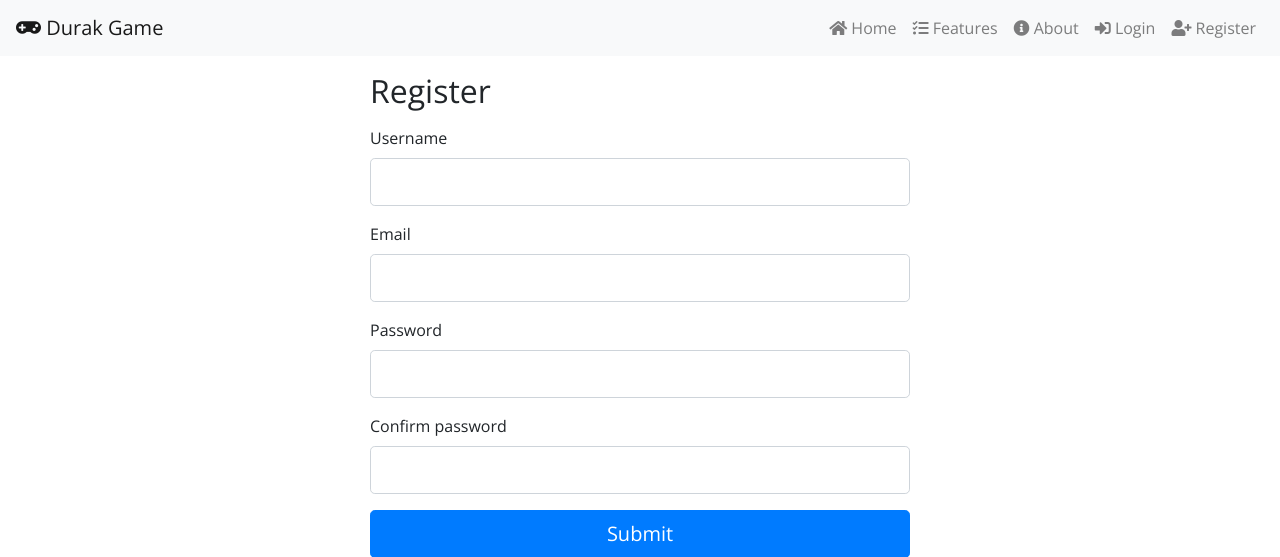
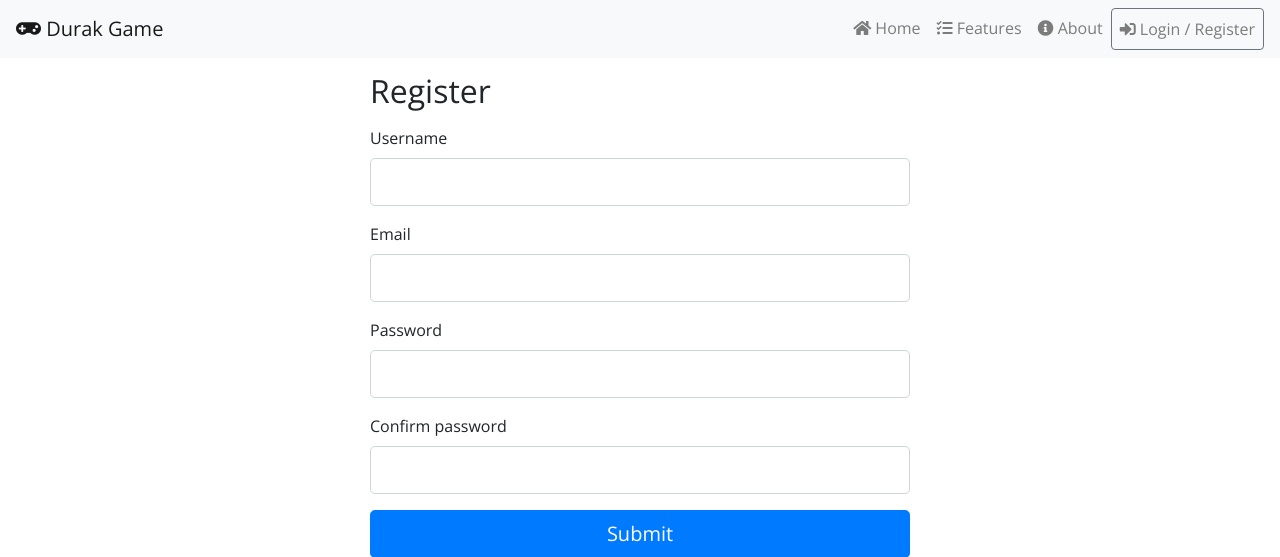
Before and after one commit to VasylFId/-durak-card-game-, a Flask app: template app/templates/register.html in a window 1280 px wide. Shown: the top 557 px of the page. Run offline with Flask 3, Linux system fonts and the light colour scheme; the template is opened without the code that fills it, so the values that code supplies are empty, except form fields; form fields are guessed from the names that the template uses; some libraries are stand-ins or nearby versions.

Commit message:
Update header.html
Updated the navigation bar to include a combined "Login / Register" button. Adjusted the styles and layout for better visual appeal. Added logic to display different options based on user authentication status.

```diff
--- a/app/templates/includes/header.html
+++ b/app/templates/includes/header.html
@@ -25,10 +25,7 @@
                 </li>
             {% else %}
                 <li class="nav-item">
-                    <a class="nav-link" href="{{ url_for('main.login') }}"><i class="fas fa-sign-in-alt"></i> Login</a>
-                </li>
-                <li class="nav-item">
-                    <a class="nav-link" href="{{ url_for('main.register') }}"><i class="fas fa-user-plus"></i> Register</a>
+                    <a class="nav-link btn btn-outline-primary" href="{{ url_for('main.login') }}"><i class="fas fa-sign-in-alt"></i> Login / Register</a>
                 </li>
             {% endif %}
         </ul>
```
